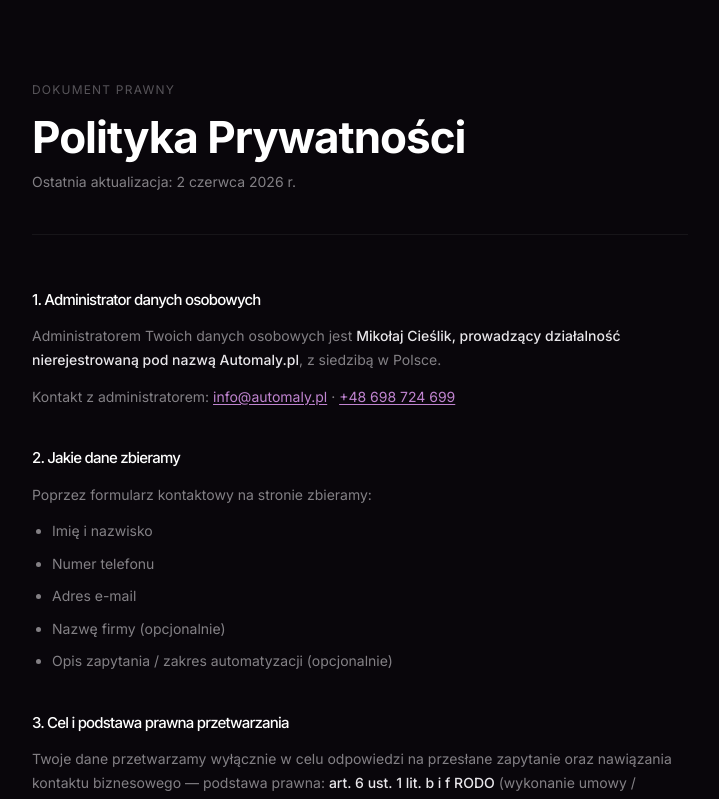
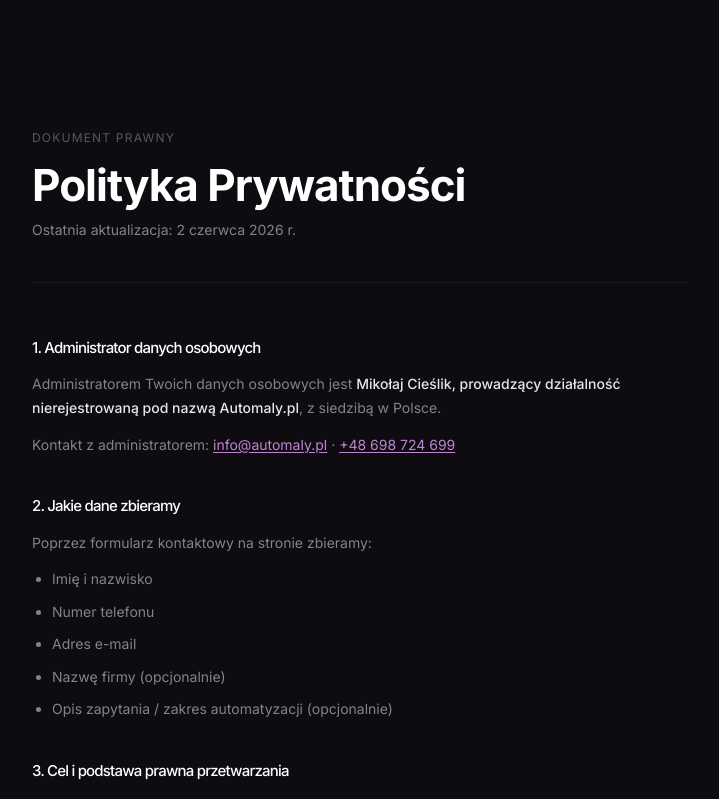
Before and after one commit to MikeyX03/automaly-next, a Next.js app: page /polityka-prywatnosci in a window 1280 px wide. Shown: the top 799 px of the page, without its empty margins (280-999 px from the left). Built offline with nearby package versions, Linux system fonts and the light colour scheme.

Commit message:
Update globals.css

```diff
--- a/app/globals.css
+++ b/app/globals.css
@@ -9,9 +9,9 @@
   --text: #e8e6ea;
   --text-muted: rgba(232,230,234,0.55);
   --text-light: rgba(232,230,234,0.35);
-  --bg: #09060b;
-  --bg-soft: #0f0b12;
-  --bg-dark: #060408;
+  --bg: #0e0b11;
+  --bg-soft: #131018;
+  --bg-dark: #0a0810;
   --border: rgba(154,63,191,0.15);
   --border-subtle: rgba(255,255,255,0.06);
   --radius: 8px;
@@ -232,12 +232,7 @@ h1 em {
   margin-bottom: 28px;
   justify-content: center;
 }
-.hero-eyebrow-dot {
-  width: 5px; height: 5px;
-  border-radius: 50%;
-  background: var(--accent);
-  display: inline-block;
-}
+.hero-eyebrow-dot { display: none; }
 
 .hero-cta {
   display: flex;
@@ -329,7 +324,7 @@ h2 {
 .solution-list { list-style: none; display: flex; flex-direction: column; gap: 14px; }
 .solution-list li {
   display: flex; gap: 12px; align-items: flex-start;
-  font-size: 15px; color: var(--text); line-height: 1.6;
+  font-size: 15px; color: #fff; line-height: 1.6;
 }
 .solution-list li::before {
   content: '✓'; color: #5acc8a; font-size: 13px; font-weight: 500;
@@ -550,7 +545,7 @@ footer {
 .footer-bottom .footer-legal a:hover, .footer-legal a:hover { color: rgba(255,255,255,0.45); }
 
 /* === LEGAL PAGES === */
-.legal-page { min-height: 100vh; padding: 80px 0 120px; background: var(--bg); }
+.legal-page { min-height: 100vh; padding: 80px 0 120px; padding-top: 128px; background: var(--bg); }
 .legal-container { max-width: 720px; margin: 0 auto; padding: 0 32px; }
 .legal-header { margin-bottom: 56px; padding-bottom: 40px; border-bottom: 0.5px solid var(--border-subtle); }
 .legal-label { font-size: 12px; letter-spacing: 0.1em; text-transform: uppercase; color: var(--text-light); margin-bottom: 16px; }
```
